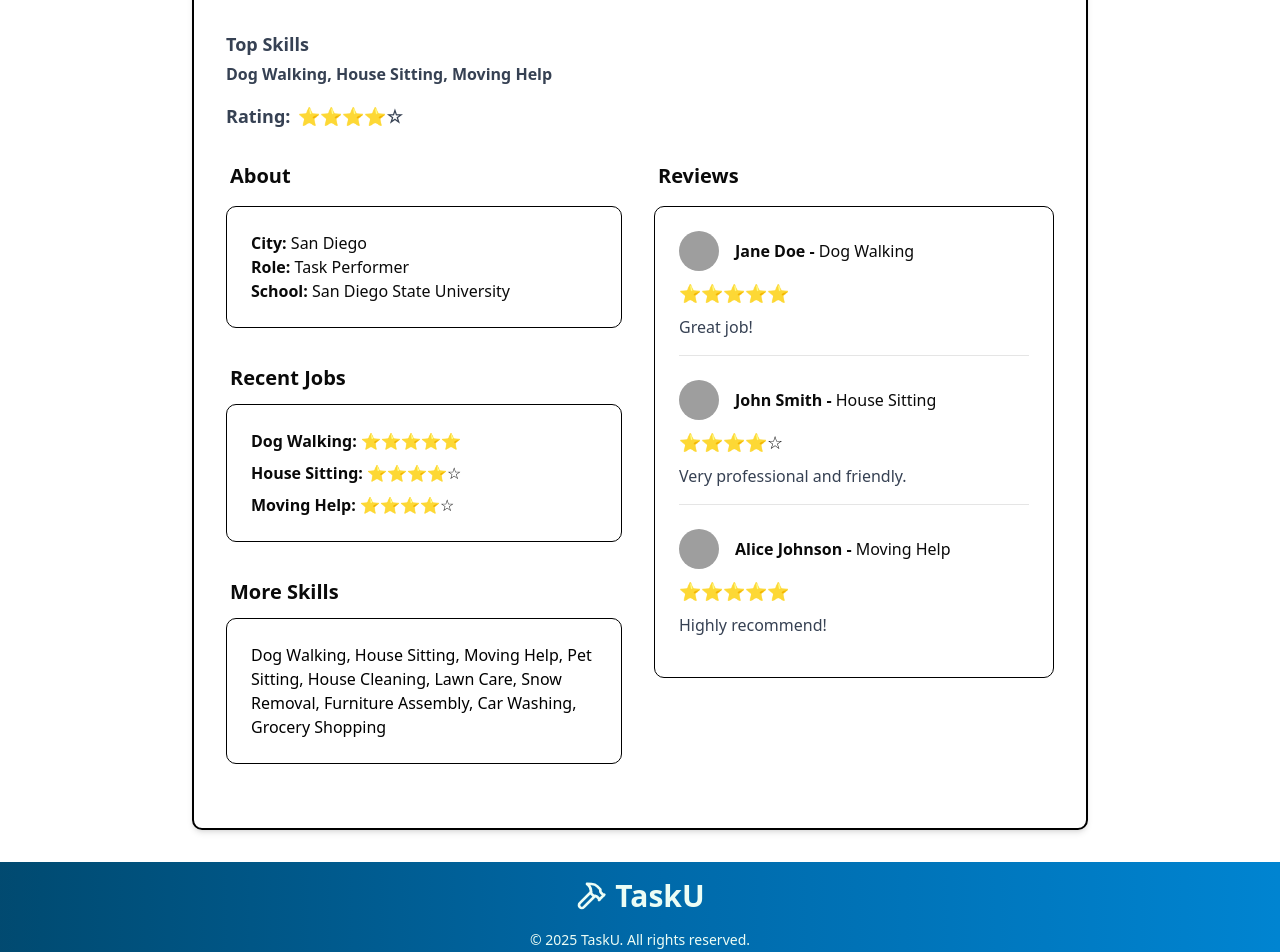
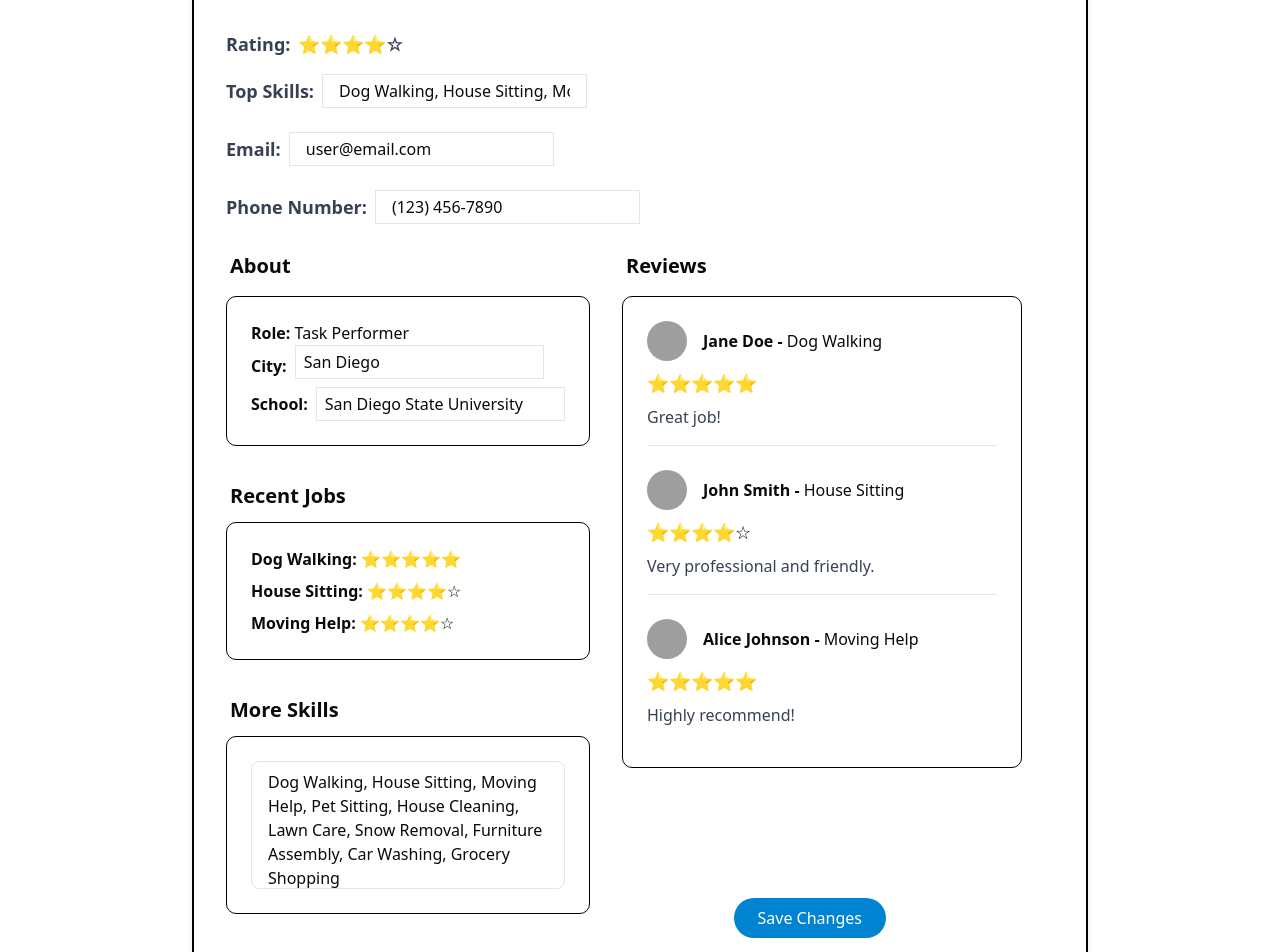
Before and after one commit to SDSU-CompE-561-Spring-2025/college-task-hub, a Next.js app in the folder frontend/: page /profile in a window 1280 px wide. Shown: the part 300-1252 px from the top of the page. Built offline with nearby package versions, Linux system fonts and the light colour scheme; grey boxes are pictures that could not be loaded.

Commit message:
Profile page UI

```diff
--- a/frontend/src/app/profile/page.tsx
+++ b/frontend/src/app/profile/page.tsx
@@ -40,7 +40,8 @@ export default function ProfilePage() {
 			}
 			],
 			email: "user@email.com",
-  			phone_number: "(123) 456-7890"
+  			phone_number: "(123) 456-7890",
+
 	  };
 
 
@@ -60,9 +61,11 @@ export default function ProfilePage() {
 			  reviews = {userData.reviews}
 			  email = {userData.email}
 			  phone_number = {userData.phone_number}
+
 />
 
 		  </div>
 		</Layout>
 	  );
+
 }
--- a/frontend/src/components/profile/ProfileCard.tsx
+++ b/frontend/src/components/profile/ProfileCard.tsx
@@ -5,7 +5,7 @@ import { Button } from "@/components/ui/button";
 import ReviewCard from "@/components/profile/ReviewCard";
 import ContactPopUp from "@/components/profile/ContactPopUp";
 import LeaveReview from "@/components/profile/LeaveReview";
-
+import { useState } from "react";
 
 interface Review {
   reviewerName: string;
@@ -53,15 +53,28 @@ export default function ProfileCard({
 }: ProfileCardProps) {
   const allSkills = skills.split(",").map(skill => skill.trim());
   const topSkills = allSkills.slice(0, 3);
+  const [adjustedSchool, setUpdatedSchool] = useState(school);
+  const [adjustedSkills, setUpdatedSkills] = useState(skills);
+  const [adjustedEmail, setUpdatedEmail] = useState(email);
+  const [adjustedPhoneNumber, setUpdatedPhoneNumber] = useState(phone_number);
+  const [adjustedCity, setUpdatedCity] = useState(city);
 
+  const Save = () => {
+    const updatedInfo = {
+      school: adjustedSchool,
+      skills: adjustedSkills,
+      email: adjustedEmail,
+      phone_number: adjustedPhoneNumber,
+    }
+  };
 
   return (
     <div className="relative w-full max-w-4xl p-8 rounded-lg shadow-md mx-auto border-2 border-black">
 
-      {/* Contact & review buttons */}
+      {/* Contact & review buttons only show for the task posters*/}
       <div className="absolute top-4 right-4 flex gap-4">
-        <ContactPopUp email={email} phone_number={phone_number} />
-        <LeaveReview />
+        {role === "Task Poster" && (<ContactPopUp email={email} phone_number={phone_number} />)}
+        {role === "Task Poster" && (<LeaveReview />)}
       </div>
 
       {/* Profile info */}
@@ -83,17 +96,43 @@ export default function ProfileCard({
         <div className="flex-1 flex flex-col space-y-6">
           {/* Skills & Rating */}
           <div className="space-y-4 ">
-            <div>
-              <h3 className="text-lg font-semibold text-gray-700 mb-1">Top Skills</h3>
-              <p className="text-gray-700 font-semibold text-small">{topSkills.join(", ")}</p>
-            </div>
-            <p className="text-lg font-semibold text-gray-700 mb-1">
+            <p className="text-lg font-semibold text-gray-700 mb-4">
                 Rating:
                 <span className="ml-2">
                   {"⭐".repeat(Math.floor(rating))}{"☆".repeat(5 - Math.floor(rating))}
                 </span>
               </p>
+            <div>
+              {role==="Task Performer"?(
+                <div className="flex items-center gap-2">
+                  <label className="text-gray-700 text-lg font-semibold "> Top Skills:</label>
+                  <input className="border px-4 py-1" value={adjustedSkills}
+                  onChange={(input) => setUpdatedSkills(input.target.value)}
+                  />
                 </div>
+              ) : (
+                <p className="text-gray-700 font-semibold text-small">{skills}</p>
+              )}
+            </div>
+          </div>
+
+          {/* Email and phone number are only openly displayed for task performers.*/}
+          {role === "Task Performer" &&(
+          <>
+          <div className="flex items-center gap-2">
+            <label className="text-gray-700 text-lg font-semibold">Email:</label>
+            <input className="border px-4 py-1" value={adjustedEmail}
+            onChange={(input) => setUpdatedEmail(input.target.value)}
+            />
+          </div>
+          <div className="flex items-center gap-2">
+            <label className="text-gray-700 text-lg font-semibold">Phone Number:</label>
+            <input className="border px-4 py-1" value={adjustedPhoneNumber}
+            onChange={(input) => setUpdatedPhoneNumber(input.target.value)}
+            />
+          </div>
+          </>
+          )}
 
           {/* About and Recent Jobs and More Skills */}
           <div className="flex gap-8">
@@ -101,9 +140,28 @@ export default function ProfileCard({
             <div className="flex-1 flex flex-col">
               <h2 className="text-xl font-bold mb-1 p-1">About</h2>
               <div className="border border-black rounded-lg p-6 mb-8 mt-2">
+              <p><span className="font-semibold mb-2">Role:</span> {role}</p>
+              {role === "Task Performer" ? (
+                  <div className="flex items-center gap-2">
+                    <label className="font-semibold">City:</label>
+                    <input className="border px-2 py-1 mb-2" value={adjustedCity}
+                    onChange={(input) => setUpdatedCity(input.target.value)}
+                    />
+                </div>
+                  ) : (
                   <p><span className="font-semibold">City:</span> {city}</p>
-                <p><span className="font-semibold">Role:</span> {role}</p>
+                  )}
+                {/*Allow performer to edit School */}
+                {role === "Task Performer" ? (
+                  <div className="flex items-center gap-2">
+                    <label className="font-semibold">School:</label>
+                    <input className="border px-2 py-1" value={adjustedSchool}
+                    onChange={(input) => setUpdatedSchool(input.target.value)}
+                    />
+                </div>
+                  ) : (
                     <p><span className="font-semibold">School:</span> {school}</p>
+                  )}
               </div>
 
               {/* Recent Jobs Box */}
@@ -125,11 +183,17 @@ export default function ProfileCard({
               <div>
                 <h2 className="text-xl font-bold mb-1 p-1">More Skills</h2>
                 <div className="border border-black rounded-lg p-6 mb-8 mt-2">
-                  <p className="text-black">{skills}</p>
+                 {role==="Task Performer"?(
+                  <div className="flex items-center gap-2">
+                    <textarea className = "border px-4 py-2 w-full h-32 rounded-md resize-none" value={adjustedSkills}
+                    onChange={(input) => setUpdatedSkills(input.target.value)}/>
+                </div>
+                ) : (
+                  <p className="text-black text-small">{skills}</p>
+                )}
               </div>
           </div>
         </div>
-
         {/* Reviews Box */}
             <div className="w-[400px] flex flex-col">
               <h2 className="text-xl font-bold mb-1 p-1">Reviews</h2>
@@ -142,14 +206,23 @@ export default function ProfileCard({
                       reviewerProfilePicture={review.reviewerProfilePicture}
                       jobTitle={review.jobTitle}
                       rating={review.rating}
-                      comment={review.comment}
-                    />
+                      comment={review.comment}/>
                   ))
                 ) : (
                   <p className="text-black">No reviews yet.</p>
                 )}
               </div>
             </div>
+            {/*Saving changes*/}
+            {role === "Task Performer" && (
+              <div className="flex justify-end mt-4">
+                <button
+                  className="absolute bottom-10 right-50 bg-sky-600 hover:bg-sky-700 text-white px-6 py-2 rounded-full"
+                  onClick={Save} >
+                  Save Changes
+                </button>
+              </div>
+            )}
           </div>
         </div>
       </div>
```
Also changed, not shown: frontend/src/components/profile/ContactPopUp.tsx (line endings or trailing spaces). Lines whose indentation alone changed are shown as unchanged.
